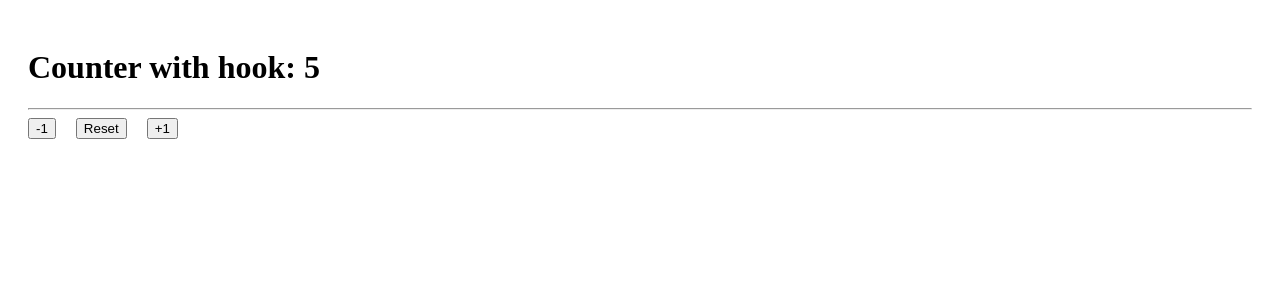
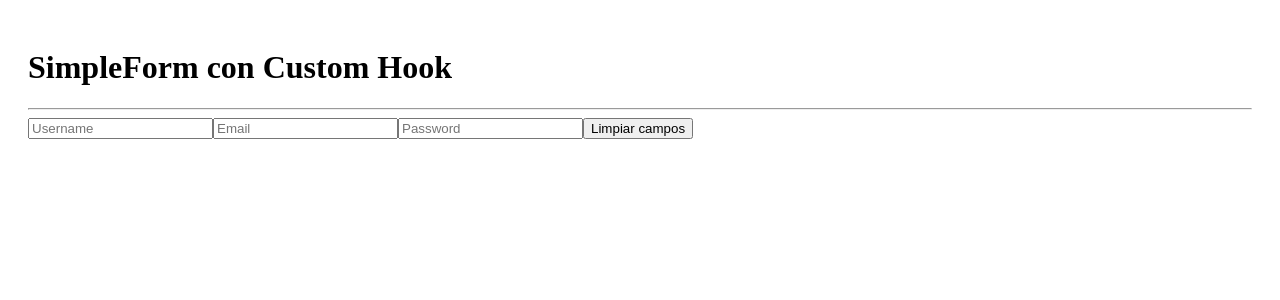
Before and after one commit to matiasagbenitez/hooks-app, a React app: page / in a window 1280 px wide. Shown: the top 300 px of the page. Built offline with nearby package versions, Linux system fonts and the light colour scheme; the HTML template or start-up script is replaced by a standard one.

Commit message:
useEffect + simple form hook

```diff
--- /dev/null
+++ b/src/02-useEffect/Message.jsx
@@ -0,0 +1,24 @@
+import { useEffect, useState } from "react";
+
+export const Message = () => {
+  const [coords, setCoords] = useState({ x: 0, y: 0 });
+
+  useEffect(() => {
+    const onMouseMove = ({ x, y }) => {
+      setCoords({ x, y });
+    };
+
+    window.addEventListener("mousemove", onMouseMove);
+
+    return () => {
+      window.removeEventListener("mousemove", onMouseMove);
+    };
+  }, []);
+
+  return (
+    <>
+      <h3>Usuario ya existe</h3>
+      {JSON.stringify(coords)}
+    </>
+  );
+};
--- /dev/null
+++ b/src/02-useEffect/SimpleForm.jsx
@@ -0,0 +1,59 @@
+import { useEffect, useState } from "react";
+import { Message } from "./Message";
+
+export const SimpleForm = () => {
+  const [formState, setFormState] = useState({
+    username: "matia",
+    email: "matias@google.com",
+  });
+
+  const { username, email } = formState;
+
+  const onInputChange = ({ target }) => {
+    const { name, value } = target;
+    setFormState({
+      ...formState,
+      [name]: value,
+    });
+  };
+
+  useEffect(() => {
+    // console.log('useEffect called')
+  }, []);
+
+  useEffect(() => {
+    // console.log('formState changed')
+  }, [formState]);
+
+  useEffect(() => {
+    // console.log('email changed')
+  }, [email]);
+
+  return (
+    <div>
+      <h1>SimpleForm</h1>
+      <hr />
+      <input
+        type="text"
+        className="form-control"
+        placeholder="Username"
+        name="username"
+        value={username}
+        onChange={onInputChange}
+      />
+
+      <input
+        type="email"
+        className="form-control mt-2"
+        placeholder="Email"
+        name="email"
+        value={email}
+        onChange={onInputChange}
+      />
+
+      {
+        username === 'matias' && <Message />
+      }
+    </div>
+  );
+};
--- /dev/null
+++ b/src/02-useEffect/SimpleFormWCH.jsx
@@ -0,0 +1,55 @@
+import { useEffect } from "react";
+import { useForm } from "../hooks/useForm";
+
+export const SimpleFormWCH = () => {
+
+  const { username, email, password, formState, onInputChange, onResetForm } = useForm({
+    username: "",
+    email: "",
+    password: "",
+  });
+
+  // const { username, email, password } = formState;
+
+  const resetForm = () => {
+    onResetForm();
+  }
+
+  return (
+    <div>
+      <h1>SimpleForm con Custom Hook</h1>
+      <hr />
+      <input
+        type="text"
+        className="form-control"
+        placeholder="Username"
+        name="username"
+        value={username}
+        onChange={onInputChange}
+      />
+
+      <input
+        type="email"
+        className="form-control mt-2"
+        placeholder="Email"
+        name="email"
+        value={email}
+        onChange={onInputChange}
+      />
+
+      <input
+        type="password"
+        className="form-control mt-2"
+        placeholder="Password"
+        name="password"
+        value={password}
+        onChange={onInputChange}
+      />
+
+      <button onClick={resetForm} className="btn btn-secondary mt-2">
+        Limpiar campos
+      </button>
+
+    </div>
+  );
+};
--- /dev/null
+++ b/src/hooks/useForm.js
@@ -0,0 +1,25 @@
+import { useState } from "react";
+
+export const useForm = (initialForm = {}) => {
+
+    const [formState, setFormState] = useState(initialForm);
+
+    const onInputChange = ({ target }) => {
+        const { name, value } = target;
+        setFormState({
+            ...formState,
+            [name]: value,
+        });
+    };
+
+    const onResetForm = () => {
+        setFormState(initialForm);
+    }
+
+    return {
+        ...formState,
+        formState,
+        onInputChange,
+        onResetForm
+    }
+}
--- a/src/main.jsx
+++ b/src/main.jsx
@@ -1,14 +1,19 @@
 import React from "react";
 import ReactDOM from "react-dom/client";
+import { CounterApp } from "./01-useState/CounterApp";
+import { CounterWithCustomHook } from "./01-useState/CounterWithCustomHook";
 import { HooksApp } from "./HooksApp";
-import { CounterApp } from "./01-useState/CounterApp";
+import { SimpleForm } from "./02-useEffect/SimpleForm";
+import { SimpleFormWCH } from "./02-useEffect/SimpleFormWCH";
+
 import "./index.css";
-import { CounterWithCustomHook } from "./01-useState/CounterWithCustomHook";
 
 ReactDOM.createRoot(document.getElementById("root")).render(
   <React.StrictMode>
     {/* <HooksApp /> */}
     {/* <CounterApp /> */}
-    <CounterWithCustomHook />
+    {/* <CounterWithCustomHook /> */}
+    {/* <SimpleForm /> */}
+    <SimpleFormWCH />
   </React.StrictMode>
 );
```
